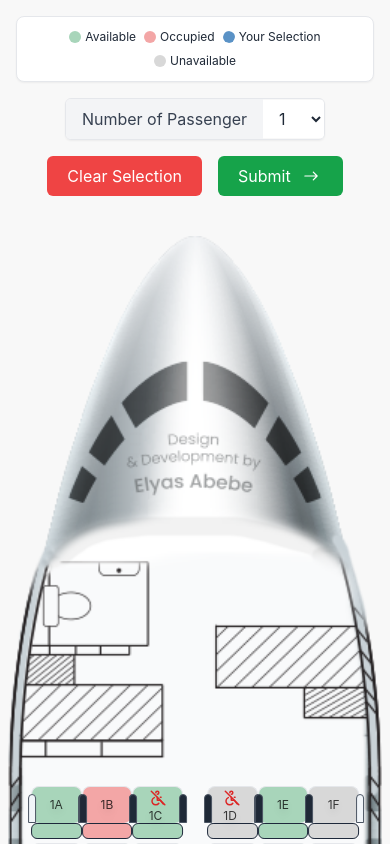
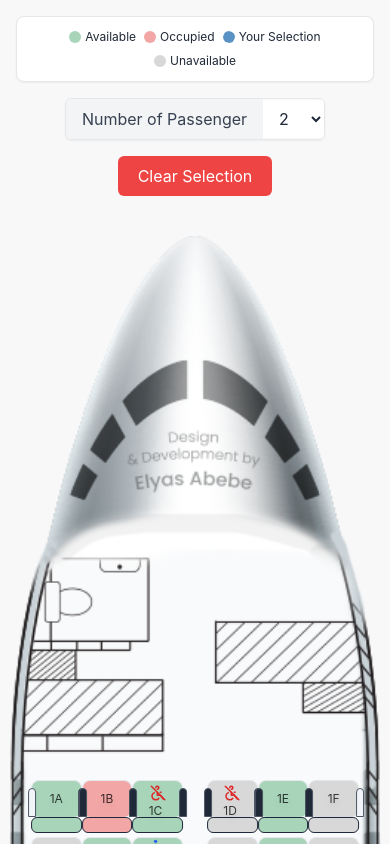
Before and after one commit to Elijah-05/flight-seat-selection, a React (Vite) app: page / in a window 390 px wide. Shown: the top 844 px of the page. Built offline with nearby package versions, Linux system fonts and the light colour scheme.

Commit message:
feat: smooth animation and sound added

```diff
--- a/package.json
+++ b/package.json
@@ -10,6 +10,7 @@
     "preview": "vite preview"
   },
   "dependencies": {
+    "framer-motion": "^12.16.0",
     "react": "^18.3.1",
     "react-dom": "^18.3.1",
     "react-icons": "^5.2.1",
--- a/src/index.css
+++ b/src/index.css
@@ -17,6 +17,14 @@
   -moz-osx-font-smoothing: grayscale;
 }
 
+body {
+  overflow: overlay;
+}
+
+body::-webkit-scrollbar {
+  display: none; /* Chrome, Safari, Opera */
+}
+
 .stroke {
   @apply border border-red-600;
 }
--- a/src/seat-selection/index.tsx
+++ b/src/seat-selection/index.tsx
@@ -1,4 +1,5 @@
 import { useRef, useState } from "react";
+import { motion, AnimatePresence } from "framer-motion";
 import { IoIosArrowRoundForward } from "react-icons/io";
 import { HandicapIcon, NoHandicapIcon, TriangleIcon } from "../assets";
 import Seat from "../components/Seat";
@@ -7,12 +8,29 @@ import allSeats from "../seats";
 import planeLayout from "/images/main-plane-body.png";
 import planeWingRight from "/images/right-wing.png";
 import planeWingLeft from "/images/left-wing.png";
+import planeSound from "/audio/plane-flight.mp3";
+
+const containerVariants = {
+  animate: {
+    transition: {
+      staggerChildren: 0.3,
+      delayChildren: 0.2,
+    },
+  },
+};
+
+const itemVariants = {
+  initial: { opacity: 0, scale: 0.95 },
+  animate: { opacity: 1, scale: 1, transition: { duration: 0.6 } },
+  exit: { opacity: 0, scale: 0.8, transition: { duration: 0.4 } },
+};
 
 export default function SeatSelection() {
   const [selectedSeats, setSelectedSeats] = useState<string[]>([]);
-  const [selectionAmount, setSelectionAmount] = useState<number>(1);
+  const [selectionAmount, setSelectionAmount] = useState<number>(2);
   const [tooltipSeat, setTooltipSeat] = useState<string | null>(null);
   const [exitPlane, setExitPlane] = useState(false);
+  const [showStartText, setShowStartText] = useState(false);
   const tooltipTimeoutRef = useRef<NodeJS.Timeout | null>(null);
   //   const isSmallDevice = useScreenWidthMatch();
 
@@ -61,9 +79,25 @@ export default function SeatSelection() {
     setSelectionAmount(amount);
   }
 
+  function handleRestart() {
+    setShowStartText(false);
+    setSelectedSeats([]);
+    setTimeout(() => {
+      setExitPlane(false);
+      playSound(planeSound);
+    }, 500);
+  }
+
+  function playSound(src: string) {
+    const audio = new Audio(src);
+    audio.play();
+  }
+
   return (
     <div className="mx-auto pb-10 pt-2 w-fit">
-      <div className="sticky top-0 px-4 pt-2 sm:pt-6 w-full max-w-[1200px] mx-auto gap-y-2 flex flex-col sm:gap-y-4">
+      <div
+        className={`${exitPlane ? "sticky" : "relative"} w-full top-0 px-4 pt-2 sm:pt-6 max-w-[1200px] mx-auto gap-y-2 flex flex-col sm:gap-y-4`}
+      >
         {/* 1. Seat Status Legend */}
         <div className="flex flex-wrap justify-center gap-2 xs:gap-4 sm:gap-6 bg-white shadow-sm border rounded-lg py-3 px-2 sm:py-4">
           <SeatDescription color="bg-[#A8D5BA]" label="Available" />
@@ -128,23 +162,53 @@ export default function SeatSelection() {
           >
             Clear Selection
           </button>
+          {selectedSeats.length > 0 && (
             <button
-            className="group bg-green-600 flex items-center gap-2 text-white px-5 py-2 rounded-md hover:bg-green-500 transition active:scale-[0.98]"
+              className={`group bg-green-600 flex items-center gap-2 text-white px-5 py-2 rounded-md  transition ${!exitPlane && "active:scale-[0.98] hover:bg-green-500"}`}
               onClick={() => {
-              setExitPlane((cur) => !cur);
+                setExitPlane(true);
+                setSelectionAmount(2);
+                playSound(planeSound);
+                setTimeout(() => {
+                  setShowStartText(true);
+                }, 1500); // matches exit animation duration
               }}
+              disabled={exitPlane}
             >
               Submit
-            <IoIosArrowRoundForward className="text-2xl group-hover:translate-x-2 duration-500" />
+              <IoIosArrowRoundForward
+                className={`text-2xl ${!exitPlane && "group-hover:translate-x-2"} duration-500`}
+              />
             </button>
+          )}
         </div>
       </div>
 
       {/* Plane Layout Seat Selection */}
-      <div
-        className={`mx-auto w-[calc(100vw-14px)] overflow-hidden relative mt-10 ${exitPlane ? "-translate-y-[calc(100%+500px)]" : "translate-y-0"} duration-[2000ms] transition-all ease-in`}
+      <AnimatePresence mode="wait">
+        {!exitPlane && (
+          <motion.div
+            key="plane-layout"
+            initial={{ y: "100vh", opacity: 0 }}
+            animate={{
+              y: 0,
+              opacity: 1,
+              transition: {
+                type: "spring",
+                stiffness: 50,
+                damping: 16,
+                duration: 2.5,
+                ease: "easeInOut",
+              },
+            }}
+            exit={{
+              y: "-250vh",
+              opacity: 1,
+              transition: { duration: 2, ease: "easeInOut" },
+            }}
+            className={`mx-auto w-[calc(100vw-18px)] sm:w-[calc(100vw-14px)] overflow-hidden relative mt-10 `}
           >
-        <div className="relative xxs:max-w-[398px] xs:max-w-[398px] sm:max-w-[456px] mx-auto overflow-x -scroll">
+            <div className="relative xxs:max-w-[398px] xs:max-w-[398px] sm:max-w-[456px] mx-auto">
               {/* Plane Body Image */}
               <img
                 src={planeLayout}
@@ -200,7 +264,49 @@ export default function SeatSelection() {
                 </div>
               ))}
             </div>
-      </div>
+          </motion.div>
+        )}
+
+        {showStartText && (
+          <motion.div
+            key="start-again-text"
+            variants={containerVariants}
+            initial="initial"
+            animate="animate"
+            exit="exit"
+            className="flex h-[calc(100vh-300px)] sm:h-[calc(100vh-300px)] flex-col items-center justify-center"
+          >
+            <motion.h1
+              variants={itemVariants}
+              className="text-gray-700 text-4xl font-semibold text-center mb-6"
+            >
+              Reservation Complete
+            </motion.h1>
+
+            <motion.h2
+              variants={itemVariants}
+              className="text-green-700 text-2xl sm:text-3xl font-bold text-center"
+            >
+              You're all set!
+            </motion.h2>
+
+            <motion.p
+              variants={itemVariants}
+              className="text-slate-500 text-lg sm:text-xl text-center mb-6"
+            >
+              Want to make another reservation?
+            </motion.p>
+
+            <motion.button
+              variants={itemVariants}
+              onClick={handleRestart}
+              className="bg-blue-500 hover:bg-blue-500/90 text-white px-8 py-2 rounded-lg transition-all"
+            >
+              Start Again
+            </motion.button>
+          </motion.div>
+        )}
+      </AnimatePresence>
     </div>
   );
 }
```
Also changed, not shown: 2 other files (tests, documents, lock files or other folders). Lines whose indentation alone changed are shown as unchanged.
